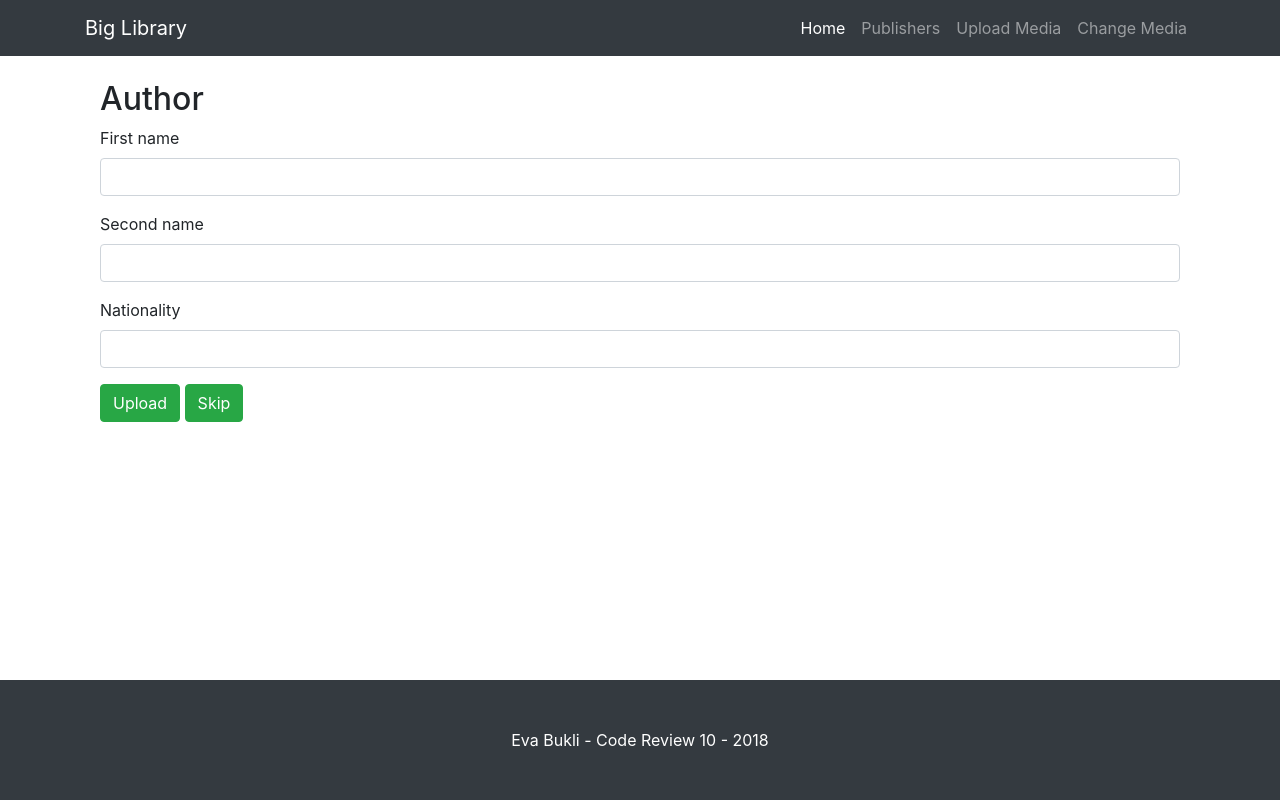
After one commit to eva-bukli/FSWD50_Eva_Bukli_CodeReview10, a PHP site: page /update1.php in a window 1280 px wide. The commit adds this page. Run offline with PHP 8.4, Linux system fonts and the light colour scheme; some libraries are stand-ins or nearby versions.

Commit message:
little fix

```diff
--- a/footer.php
+++ b/footer.php
@@ -5,7 +5,7 @@
 <!-- /.container -->
 
 <!-- Footer -->
-    <footer class="py-5 bg-dark">
+<footer class="py-5 bg-dark  mt-4">
   <div class="container">
     <p class="m-0 text-center text-white">Eva Bukli - Code Review 10 - 2018</p>
   </div>
--- a/header.php
+++ b/header.php
@@ -27,7 +27,34 @@
   <!-- Font Awesome JS -->
   <script defer src="https://use.fontawesome.com/releases/v5.0.13/js/solid.js" integrity="sha384-tzzSw1/Vo+0N5UhStP3bvwWPq+uvzCMfrN1fEFe+xBmv1C/AtVX5K0uZtmcHitFZ" crossorigin="anonymous"></script>
   <script defer src="https://use.fontawesome.com/releases/v5.0.13/js/fontawesome.js" integrity="sha384-6OIrr52G08NpOFSZdxxz1xdNSndlD4vdcf/q2myIUVO0VsqaGHJsB0RaBE01VTOY" crossorigin="anonymous"></script>
+  <style>
+  html {
+    height: 100%;
+    box-sizing: border-box;
+  }
 
+  *,
+  *:before,
+  *:after {
+    box-sizing: inherit;
+  }
+
+  body {
+    position: relative;
+    margin: 0;
+    padding-bottom: 7rem;
+    min-height: 100%;
+
+  }
+  footer {
+    position: absolute;
+    right: 0;
+    bottom: 0;
+    left: 0;
+    padding: 1rem;
+    text-align: center;
+  }
+</style>
 </head>
 
 <body>
@@ -51,7 +78,7 @@
             <a class="nav-link" href="publish.php">Publishers</a>
           </li>
           <li class="nav-item">
-              <a class="nav-link" href="update.php">Upload Media</a>
+            <a class="nav-link" href="update1.php">Upload Media</a>
           </li>
           <li class="nav-item">
             <a class="nav-link" href="update4.php">Change Media</a>
--- a/main_content.php
+++ b/main_content.php
@@ -41,6 +41,7 @@
           <p class="card-text"><?php echo $row["short_description"]; ?></p>
           <form id="single" action='single-media.php' method='get' >
             <button class="btn btn-info" type="submit" name='id' value="<?php echo $row["ISBN_code"]; ?>">More..</button>
+            <button class="btn btn-primary" type="submit" name='addcart' value="<?php echo $row["ISBN_code"]; ?>">Add to Cart</button>
           </form>
         </div>
       </div>
--- /dev/null
+++ b/update1.php
@@ -0,0 +1,32 @@
+
+<?php
+include ("header.php");
+include ("connect.php");
+include ('change_media.php');
+
+?><div class="container">
+  <div class="row justify-content-md-center">
+<br><br>
+        <div class="col-lg-12 mt-4 mb-4">
+
+          <form class="" action="update2.php" method="POST"> <h2>Author</h2>
+            <div class="form-group">
+              <label for="exampleFormControlInput1">First name</label>
+              <input type="text" name="first_name" class="form-control" id="exampleFormControlInput1" placeholder=" ">
+            </div>
+            <div class="form-group">
+              <label for="exampleFormControlInput1">Second name</label>
+              <input type="text" name="second_name" class="form-control" id="exampleFormControlInput1" placeholder=" ">
+            </div>
+            <div class="form-group">
+              <label for="exampleFormControlInput1">Nationality</label>
+              <input  type="text" name="nat" class="form-control" id="exampleFormControlInput1" placeholder=" ">
+            </div>
+           <input class="btn btn-success"" type="submit" value="Upload" name="uploada" />
+             <input class="btn btn-success"" type="submit" value="Skip" href="upload2.php" />
+        </form><br>
+
+
+        </div><br><br>
+</div></div>
+        <?php include ("footer.php"); ?>
--- a/update2.php
+++ b/update2.php
@@ -8,8 +8,6 @@ include ('change_media.php');
   <div class="row justify-content-md-center">
     <br><br>
     <div class="col-lg-12 mt-4 mb-4">
-
-
       <form class="" action="update3.php" method="POST"><h2>Publisher</h2>
         <div class="form-group">
           <label for="exampleFormControlInput1">Publisher name</label>
@@ -28,7 +26,7 @@ include ('change_media.php');
           <input  type="text" name="address" class="form-control" id="exampleFormControlInput1" placeholder=" ">
         </div>
         <input class="btn btn-success"" type="submit" value="Upload" name="uploadp" />
-
+        <input class="btn btn-success"" type="submit" value="Skip" href="upload2.php" />
       </form><br>
 
 
```
Also changed, not shown: publish.php (+6 -6 lines), change_media.php (indentation only), publisher.php (indentation only), update3.php (indentation only), update4.php (indentation only). Lines whose indentation alone changed are shown as unchanged.
